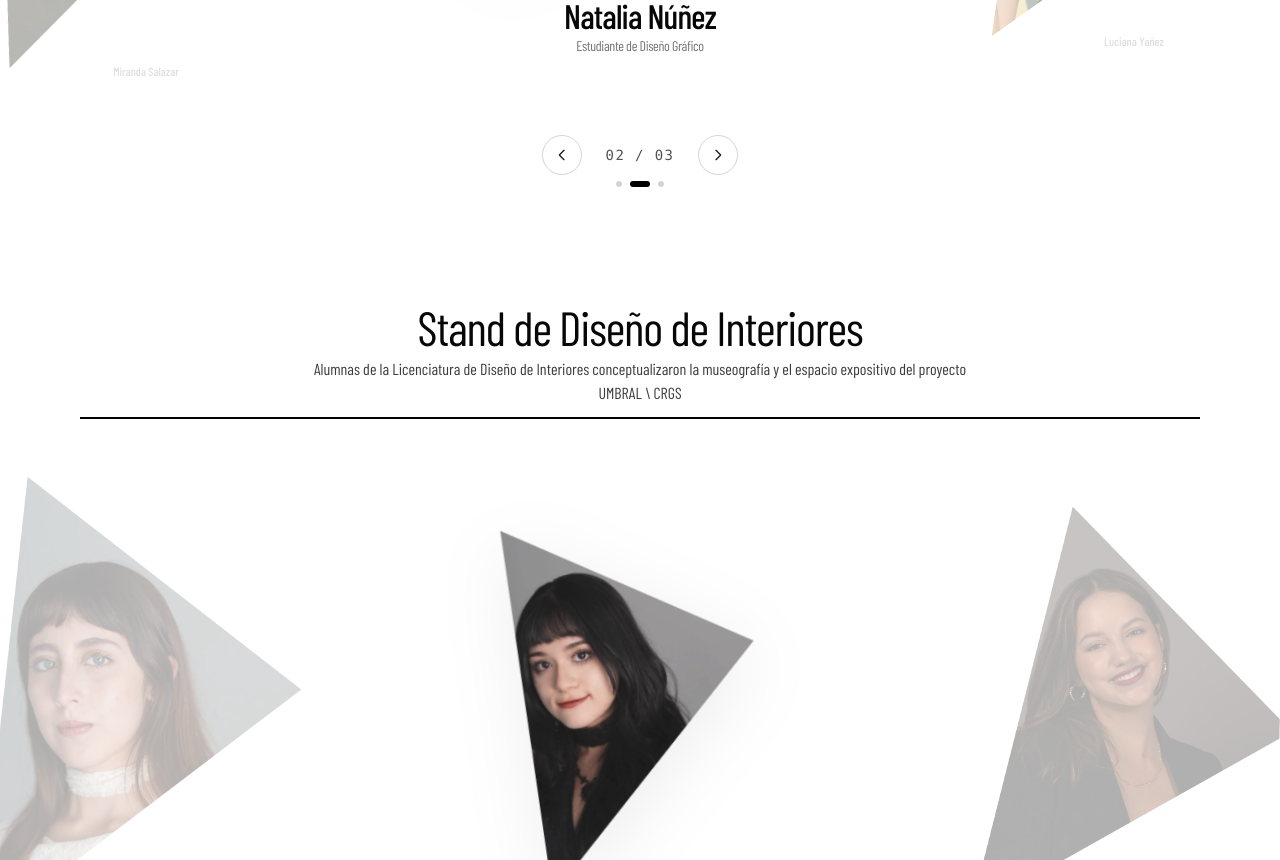
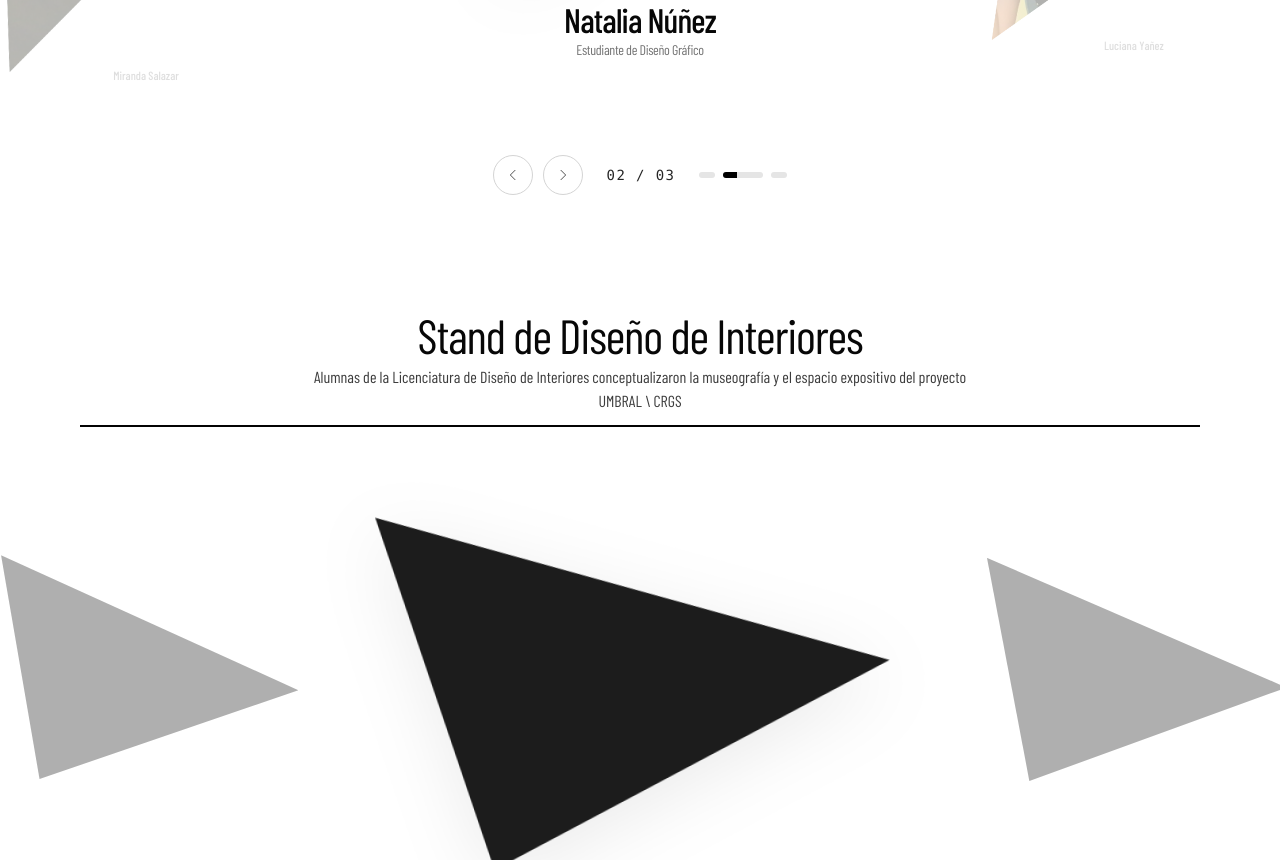
Before and after one commit to juankio/umbral-web, a Nuxt app: page /nosotros in a window 1280 px wide. Shown: the part 1940-2800 px from the top of the page. Built offline with nearby package versions, Linux system fonts and the light colour scheme; a web font is replaced by a local one.

Commit message:
fix: unify carousel controls with progress fill, 120deg triangle rotation, and clean placeholders

```diff
--- a/components/nosotros/NosotrosDisenoInteriores.vue
+++ b/components/nosotros/NosotrosDisenoInteriores.vue
@@ -1,5 +1,5 @@
 <template>
-  <section id="diseno-interiores" class="relative w-full bg-white pt-10 sm:pt-14 lg:pt-16 pb-6 sm:pb-8 lg:pb-10 scroll-mt-24 lg:min-h-[calc(100vh-80px)] lg:max-h-[960px] flex flex-col justify-center overflow-hidden select-text">
+  <section id="diseno-interiores" class="relative w-full bg-white pt-10 sm:pt-14 lg:pt-16 pb-12 sm:pb-16 lg:pb-20 scroll-mt-24 flex flex-col justify-center overflow-hidden select-text">
     <!-- Encabezado de Sección 1:1 Figma (Node 413:144) con scroll reveal -->
     <div class="w-full max-w-[1720px] mx-auto px-6 sm:px-12 lg:px-20 text-center">
       <h2 ref="headingRef" class="font-barlow font-normal text-2xl sm:text-3xl md:text-4xl lg:text-5xl text-[#070707] text-center leading-tight tracking-tight">
@@ -15,8 +15,8 @@
       <div ref="lineRef" class="w-full max-w-[1676px] mx-auto h-[1px] sm:h-[2px] bg-[#030303] my-2 sm:my-3 will-change-transform" />
     </div>
 
-    <!-- Carrusel Infinito con Giros Dinámicos -->
-    <NosotrosInfiniteCarousel :items="integrantesInteriores" />
+    <!-- Carrusel Infinito con 3 Triángulos Negros Arquitectónicos (sin fotos ni nombres) -->
+    <NosotrosInfiniteCarousel :items="triangulosInteriores" />
   </section>
 </template>
 
@@ -37,23 +37,24 @@ onMounted(() => {
   observeScrollReveal(lineRef, { type: 'divider', origin: 'center', delay: 200 })
 })
 
-const integrantesInteriores: CarouselItem[] = [
+// 3 triángulos negros arquitectónicos como placeholder interactivo con efecto de carrusel y giro 3D
+const triangulosInteriores: CarouselItem[] = [
   {
-    name: 'Miranda Salazar',
-    role: 'Estudiante de Diseño de Interiores',
-    image: '/images/integrantes-interiores-center.webp',
+    name: '',
+    role: '',
+    image: '/images/triangulo-negro-stand.svg',
     rotation: 4
   },
   {
-    name: 'Alumna de Diseño de Interiores',
-    role: 'Conceptualización y Espacio Expositivo',
-    image: '/images/integrantes-interiores-left.webp',
+    name: '',
+    role: '',
+    image: '/images/triangulo-negro-stand.svg',
     rotation: -5
   },
   {
-    name: 'Alumna de Diseño de Interiores',
-    role: 'Museografía & Montaje',
-    image: '/images/integrantes-interiores-right.webp',
+    name: '',
+    role: '',
+    image: '/images/triangulo-negro-stand.svg',
     rotation: 3
   }
 ]
--- a/components/nosotros/NosotrosInfiniteCarousel.vue
+++ b/components/nosotros/NosotrosInfiniteCarousel.vue
@@ -1,70 +1,66 @@
 <template>
   <div
     class="relative w-full overflow-hidden select-none py-2 sm:py-3"
-    @mouseenter="pauseAutoplay" @mouseleave="resumeAutoplay"
-    @touchstart.passive="pauseAutoplay" @touchend.passive="resumeAutoplay"
+    @mouseenter="isPaused = true" @mouseleave="isPaused = false"
+    @touchstart.passive="isPaused = true" @touchend.passive="isPaused = false"
     @pointerdown="onPointerDown" @pointerup="onPointerUp"
   >
-    <!-- Escenario Focal con Perspectiva 3D: Prev (Izq) - Activo Central (Focal) - Next (Der) -->
-    <div
-      class="relative w-full max-w-7xl mx-auto flex items-center justify-center gap-4 sm:gap-8 lg:gap-12 xl:gap-16 px-2 sm:px-4 min-h-[300px] sm:min-h-[380px] lg:min-h-[440px]"
-      style="perspective: 1200px;"
-    >
+    <!-- Escenario Focal: Prev (Izq) - Activo Central (Focal) - Next (Der) -->
+    <div class="relative w-full max-w-7xl mx-auto flex items-center justify-center gap-4 sm:gap-8 lg:gap-12 xl:gap-16 px-2 sm:px-4 min-h-[300px] sm:min-h-[380px] lg:min-h-[440px]" style="perspective: 1200px;">
       <!-- Integrante Anterior (Izquierda) -->
-      <button
-        v-if="prevItem" type="button" @click="prev" aria-label="Ver integrante anterior"
-        class="group/prev flex flex-col items-center shrink-0 w-[140px] xs:w-[170px] sm:w-[220px] md:w-[280px] lg:w-[330px] xl:w-[360px] opacity-35 hover:opacity-75 transition-all duration-300 transform scale-80 sm:scale-85 cursor-pointer focus:outline-none"
-      >
+      <button v-if="prevItem" type="button" @click="prev" aria-label="Ver integrante anterior" class="group/prev flex flex-col items-center shrink-0 w-[140px] xs:w-[170px] sm:w-[220px] md:w-[280px] lg:w-[330px] xl:w-[360px] opacity-35 hover:opacity-75 transition-all duration-300 transform scale-80 sm:scale-85 cursor-pointer focus:outline-none">
         <div class="relative w-full aspect-[4/5] flex items-center justify-center transition-transform duration-300 group-hover/prev:scale-105" :style="{ transform: `rotate(${getRotation(prevItem.rotation)})` }">
           <AppImage :src="prevItem.image" :alt="prevItem.name" img-class="w-full h-full object-contain pointer-events-none select-none" wrapper-class="w-full h-full flex items-center justify-center" loading="lazy" />
         </div>
-        <span class="mt-1.5 font-barlow text-xs sm:text-sm text-neutral-400 font-medium truncate max-w-[120px] sm:max-w-[180px] text-center">{{ prevItem.name }}</span>
+        <span v-if="prevItem.name" class="mt-1.5 font-barlow text-xs sm:text-sm text-neutral-400 font-medium truncate max-w-[120px] sm:max-w-[180px] text-center">{{ prevItem.name }}</span>
       </button>
 
-      <!-- Integrante Activo Central (Focal con Giro Cinematográfico) -->
+      <!-- Integrante Activo Central (Focal con Giro Expresivo) -->
       <div v-if="currentItem" class="relative z-10 flex flex-col items-center shrink-0 w-[240px] xs:w-[280px] sm:w-[340px] md:w-[400px] lg:w-[460px] xl:w-[500px] 2xl:w-[540px]">
-        <div
-          ref="cardRef"
-          class="relative w-full aspect-[4/5] max-h-[46vh] flex items-center justify-center will-change-transform drop-shadow-[0_16px_36px_rgba(0,0,0,0.08)] hover:drop-shadow-[0_24px_48px_rgba(0,0,0,0.14)] transition-shadow duration-300"
-          :style="{ transform: `rotate(${getRotation(currentItem.rotation)})` }"
-        >
-          <AppImage :src="currentItem.image" :alt="currentItem.name" img-class="w-full h-full object-contain pointer-events-none select-none" wrapper-class="w-full h-full flex items-center justify-center" loading="eager" />
+        <div ref="cardRef" class="relative w-full aspect-[4/5] max-h-[46vh] flex items-center justify-center will-change-transform drop-shadow-[0_16px_36px_rgba(0,0,0,0.08)] hover:drop-shadow-[0_24px_48px_rgba(0,0,0,0.14)] transition-shadow duration-300" :style="{ transform: `rotate(${getRotation(currentItem.rotation)})` }">
+          <AppImage :src="currentItem.image" :alt="currentItem.name || 'Stand'" img-class="w-full h-full object-contain pointer-events-none select-none" wrapper-class="w-full h-full flex items-center justify-center" loading="eager" />
         </div>
-        <div ref="infoRef" class="mt-2 sm:mt-2.5 text-center px-2 sm:px-4 will-change-transform">
+        <div v-if="currentItem.name" ref="infoRef" class="mt-2 sm:mt-2.5 text-center px-2 sm:px-4 will-change-transform">
           <h3 class="font-barlow font-medium text-xl sm:text-2xl md:text-3xl lg:text-[34px] text-[#070707] leading-tight tracking-tight">{{ currentItem.name }}</h3>
-          <p class="font-barlow font-normal text-xs sm:text-sm text-neutral-500 mt-0.5 tracking-tight">{{ currentItem.role }}</p>
+          <p v-if="currentItem.role" class="font-barlow font-normal text-xs sm:text-sm text-neutral-500 mt-0.5 tracking-tight">{{ currentItem.role }}</p>
         </div>
       </div>
 
       <!-- Integrante Siguiente (Derecha) -->
-      <button
-        v-if="nextItem" type="button" @click="next" aria-label="Ver integrante siguiente"
-        class="group/next flex flex-col items-center shrink-0 w-[140px] xs:w-[170px] sm:w-[220px] md:w-[280px] lg:w-[330px] xl:w-[360px] opacity-35 hover:opacity-75 transition-all duration-300 transform scale-80 sm:scale-85 cursor-pointer focus:outline-none"
-      >
+      <button v-if="nextItem" type="button" @click="next" aria-label="Ver integrante siguiente" class="group/next flex flex-col items-center shrink-0 w-[140px] xs:w-[170px] sm:w-[220px] md:w-[280px] lg:w-[330px] xl:w-[360px] opacity-35 hover:opacity-75 transition-all duration-300 transform scale-80 sm:scale-85 cursor-pointer focus:outline-none">
         <div class="relative w-full aspect-[4/5] flex items-center justify-center transition-transform duration-300 group-hover/next:scale-105" :style="{ transform: `rotate(${getRotation(nextItem.rotation)})` }">
-          <AppImage :src="nextItem.image" :alt="nextItem.name" img-class="w-full h-full object-contain pointer-events-none select-none" wrapper-class="w-full h-full flex items-center justify-center" loading="lazy" />
+          <AppImage :src="nextItem.image" :alt="nextItem.name || 'Stand'" img-class="w-full h-full object-contain pointer-events-none select-none" wrapper-class="w-full h-full flex items-center justify-center" loading="lazy" />
         </div>
-        <span class="mt-1.5 font-barlow text-xs sm:text-sm text-neutral-400 font-medium truncate max-w-[120px] sm:max-w-[180px] text-center">{{ nextItem.name }}</span>
+        <span v-if="nextItem.name" class="mt-1.5 font-barlow text-xs sm:text-sm text-neutral-400 font-medium truncate max-w-[120px] sm:max-w-[180px] text-center">{{ nextItem.name }}</span>
       </button>
     </div>
 
-    <!-- Controles minimalistas: ( ← ) [ 01 / 07 ] ( → ) -->
-    <div class="flex items-center justify-center gap-4 sm:gap-6 mt-2.5 sm:mt-3">
-      <button type="button" @click="prev" aria-label="Anterior" class="w-9 h-9 sm:w-10 sm:h-10 rounded-full border border-neutral-300 hover:border-black hover:bg-black hover:text-white flex items-center justify-center transition-all duration-200 active:scale-95 cursor-pointer focus:outline-none">
-        <svg class="w-3.5 h-3.5 sm:w-4 sm:h-4" viewBox="0 0 24 24" fill="none" stroke="currentColor" stroke-width="2"><path stroke-linecap="round" stroke-linejoin="round" d="M15 19l-7-7 7-7" /></svg>
-      </button>
-      <span class="font-mono text-xs sm:text-sm text-neutral-600 tracking-widest uppercase">{{ String(activeIndex + 1).padStart(2, '0') }} / {{ String(items.length).padStart(2, '0') }}</span>
-      <button type="button" @click="next" aria-label="Siguiente" class="w-9 h-9 sm:w-10 sm:h-10 rounded-full border border-neutral-300 hover:border-black hover:bg-black hover:text-white flex items-center justify-center transition-all duration-200 active:scale-95 cursor-pointer focus:outline-none">
-        <svg class="w-3.5 h-3.5 sm:w-4 sm:h-4" viewBox="0 0 24 24" fill="none" stroke="currentColor" stroke-width="2"><path stroke-linecap="round" stroke-linejoin="round" d="M9 5l7 7-7 7" /></svg>
-      </button>
-    </div>
-
-    <!-- Indicadores de puntos para salto directo -->
-    <div v-if="items.length > 1" class="flex items-center justify-center gap-2 mt-1 sm:mt-1.5">
-      <button
-        v-for="(_, idx) in items" :key="`dot-${idx}`" type="button" @click="goTo(idx, idx > activeIndex ? 1 : -1)" :aria-label="`Ir a integrante ${idx + 1}`"
-        class="h-1.5 rounded-full transition-all duration-300 cursor-pointer focus:outline-none" :class="idx === activeIndex ? 'w-5 bg-black' : 'w-1.5 bg-neutral-300 hover:bg-neutral-500'"
-      />
+    <!-- Controles unificados al pie (Estilo HomeInspiration): Flechas, Contador 01 / 07 y Barras de segmento -->
+    <div v-if="items.length > 1" class="flex flex-wrap sm:flex-nowrap items-center justify-center gap-4 sm:gap-6 mt-5 sm:mt-7">
+      <div class="flex items-center gap-2.5">
+        <button type="button" @click="prev" aria-label="Anterior" class="w-10 h-10 rounded-full border border-neutral-300 hover:border-black text-neutral-600 hover:text-black hover:bg-neutral-50 flex items-center justify-center transition-all duration-200 active:scale-90 focus:outline-none cursor-pointer">
+          <svg class="w-4 h-4" fill="none" stroke="currentColor" viewBox="0 0 24 24"><path stroke-linecap="round" stroke-linejoin="round" stroke-width="1.5" d="M15 19l-7-7 7-7" /></svg>
+        </button>
+        <button type="button" @click="next" aria-label="Siguiente" class="w-10 h-10 rounded-full border border-neutral-300 hover:border-black text-neutral-600 hover:text-black hover:bg-neutral-50 flex items-center justify-center transition-all duration-200 active:scale-90 focus:outline-none cursor-pointer">
+          <svg class="w-4 h-4" fill="none" stroke="currentColor" viewBox="0 0 24 24"><path stroke-linecap="round" stroke-linejoin="round" stroke-width="1.5" d="M9 5l7 7-7 7" /></svg>
+        </button>
+      </div>
+      <span class="font-mono text-xs sm:text-sm tracking-widest text-neutral-800 select-none">{{ formattedCounter }}</span>
+      <div class="flex items-center gap-2" role="tablist" aria-label="Indicadores de diapositiva">
+        <button
+          v-for="(_, idx) in items.length"
+          :key="idx"
+          type="button"
+          role="tab"
+          :aria-selected="activeIndex === idx"
+          :aria-label="`Ir a integrante ${idx + 1}`"
+          class="h-1.5 rounded-full overflow-hidden transition-all duration-300 relative bg-neutral-200 cursor-pointer focus:outline-none"
+          :class="activeIndex === idx ? 'w-10' : 'w-4 hover:bg-neutral-300'"
+          @click="goTo(idx, idx > activeIndex ? 1 : -1)"
+        >
+          <span v-if="activeIndex === idx" class="absolute inset-0 bg-black origin-left transition-all duration-75" :style="{ width: `${progress}%` }" />
+        </button>
+      </div>
     </div>
   </div>
 </template>
@@ -74,17 +70,15 @@ import { ref, computed, nextTick, onMounted, onUnmounted } from 'vue'
 import { animate } from 'animejs'
 
 export interface CarouselItem {
-  name: string
-  role: string
-  image: string
-  rotation?: number | string
+  name: string; role: string; image: string; rotation?: number | string
 }
 
 const props = defineProps<{ items: CarouselItem[] }>()
 
-const activeIndex = ref(0), isPaused = ref(false)
+const activeIndex = ref(0), isPaused = ref(false), progress = ref(0)
 const cardRef = ref<HTMLElement | null>(null), infoRef = ref<HTMLElement | null>(null)
-let autoplayTimer: ReturnType<typeof setInterval> | null = null, cardAnim: any = null, infoAnim: any = null, startX = 0, startY = 0
+let timer: ReturnType<typeof setInterval> | null = null, cardAnim: any = null, infoAnim: any = null, startX = 0, startY = 0
+const DURATION = 4500, TICK = 50
 
 const getRotation = (rot?: number | string) => typeof rot === 'number' ? `${rot}deg` : (rot || '0deg')
 const getNumericRotation = (rot?: number | string) => typeof rot === 'number' ? rot : (parseFloat(String(rot)) || 0)
@@ -94,6 +88,7 @@ const prevIndex = computed(() => props.items.length > 1 ? (activeIndex.value - 1
 const nextIndex = computed(() => props.items.length > 1 ? (activeIndex.value + 1) % props.items.length : -1)
 const prevItem = computed(() => prevIndex.value >= 0 ? props.items[prevIndex.value] : null)
 const nextItem = computed(() => nextIndex.value >= 0 ? props.items[nextIndex.value] : null)
+const formattedCounter = computed(() => `${String(activeIndex.value + 1).padStart(2, '0')} / ${String(props.items.length).padStart(2, '0')}`)
 
 const animateTransition = (dir: number) => {
   if (!import.meta.client || window.matchMedia('(prefers-reduced-motion: reduce)').matches) return
@@ -102,37 +97,29 @@ const animateTransition = (dir: number) => {
       const baseRot = getNumericRotation(currentItem.value.rotation)
       cardAnim?.revert?.()
       cardAnim = animate(cardRef.value, {
-        rotateY: [dir >= 0 ? 80 : -80, 0],
-        rotateZ: [dir >= 0 ? baseRot - 35 : baseRot + 35, baseRot],
-        scale: [0.72, 1],
-        opacity: [0.35, 1],
-        duration: 720,
-        ease: 'outBack(1.4)'
+        rotate: [`${baseRot - (dir * 120)}deg`, `${baseRot}deg`],
+        scale: [0.8, 1],
+        opacity: [0.3, 1],
+        duration: 800,
+        ease: 'outBack(1.2)'
       })
     }
     if (infoRef.value) {
       infoAnim?.revert?.()
-      infoAnim = animate(infoRef.value, { translateY: [16, 0], opacity: [0, 1], duration: 480, ease: 'outCubic' })
+      infoAnim = animate(infoRef.value, { translateY: [14, 0], opacity: [0, 1], duration: 450, ease: 'outCubic' })
     }
   })
 }
 
 const goTo = (index: number, dir = 1) => {
   if (index === activeIndex.value || !props.items.length) return
+  progress.value = 0
   activeIndex.value = index
   animateTransition(dir)
-  startAutoplay()
 }
 
-const next = () => props.items.length && goTo((activeIndex.value + 1) % props.items.length, 1)
-const prev = () => props.items.length && goTo((activeIndex.value - 1 + props.items.length) % props.items.length, -1)
-const pauseAutoplay = () => { isPaused.value = true }, resumeAutoplay = () => { isPaused.value = false }
-
-const startAutoplay = () => {
-  stopAutoplay()
-  autoplayTimer = setInterval(() => { if (!isPaused.value && props.items.length > 1) next() }, 3100)
-}
-const stopAutoplay = () => { if (autoplayTimer) { clearInterval(autoplayTimer); autoplayTimer = null } }
+const next = () => { if (props.items.length) goTo((activeIndex.value + 1) % props.items.length, 1) }
+const prev = () => { if (props.items.length) goTo((activeIndex.value - 1 + props.items.length) % props.items.length, -1) }
 
 const onPointerDown = (e: PointerEvent) => { startX = e.clientX; startY = e.clientY }
 const onPointerUp = (e: PointerEvent) => {
@@ -140,10 +127,19 @@ const onPointerUp = (e: PointerEvent) => {
   if (Math.abs(dx) > 40 && Math.abs(dx) > Math.abs(dy)) { dx < 0 ? next() : prev() }
 }
 
-onMounted(() => startAutoplay())
-onUnmounted(() => { stopAutoplay(); cardAnim?.revert?.(); infoAnim?.revert?.() })
+onMounted(() => {
+  if (import.meta.client && props.items.length > 1) {
+    timer = setInterval(() => {
+      if (isPaused.value) return
+      progress.value += (TICK / DURATION) * 100
+      if (progress.value >= 100) next()
+    }, TICK)
+  }
+})
+
+onUnmounted(() => {
+  if (timer) clearInterval(timer)
+  cardAnim?.revert?.()
+  infoAnim?.revert?.()
+})
 </script>
-
-<style scoped>
-/* Scoped carousel container styles */
-</style>
```
Also changed, not shown: components/nosotros/NosotrosHero.vue (+9 -11 lines), public/images/triangulo-negro-stand.svg (added).
